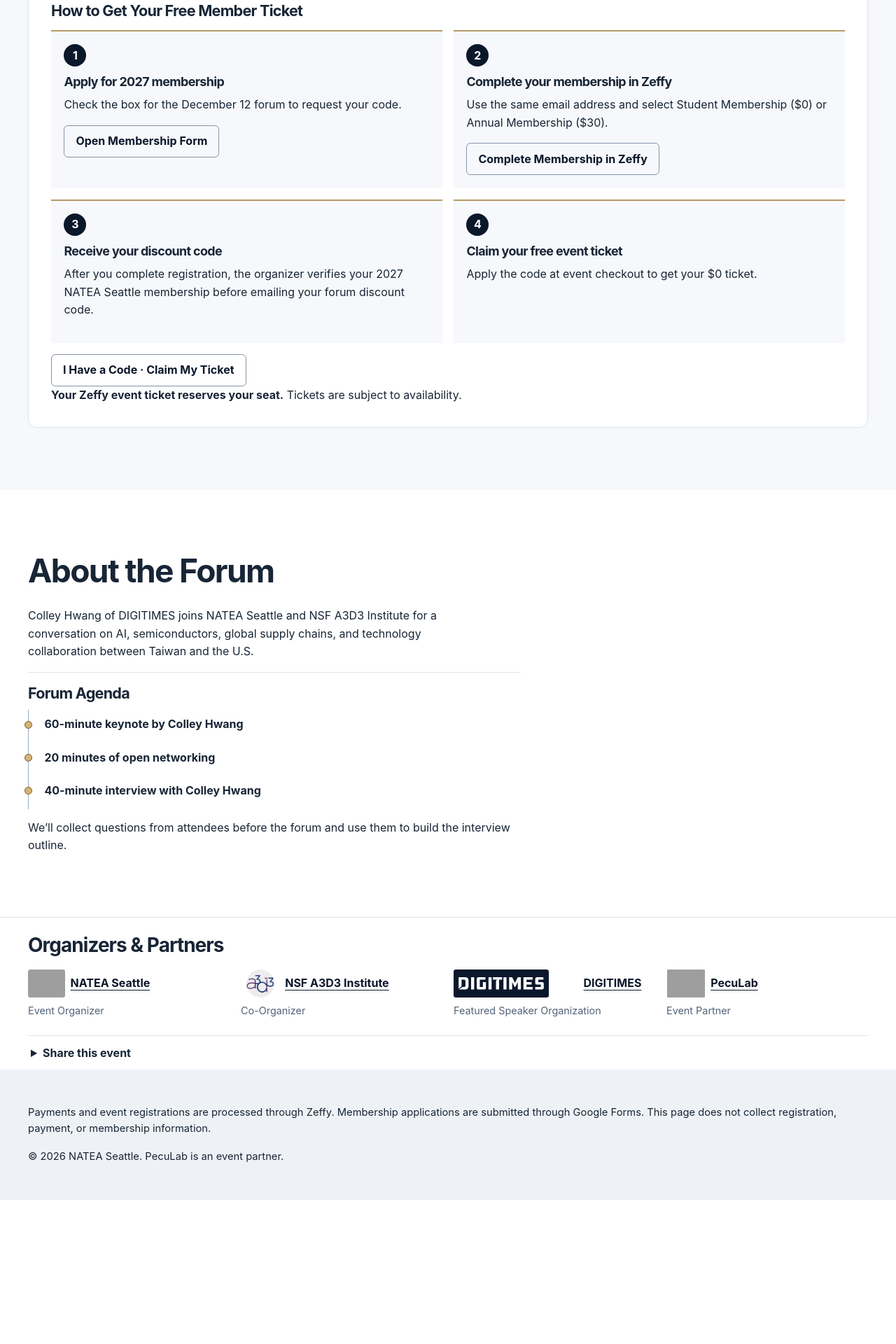
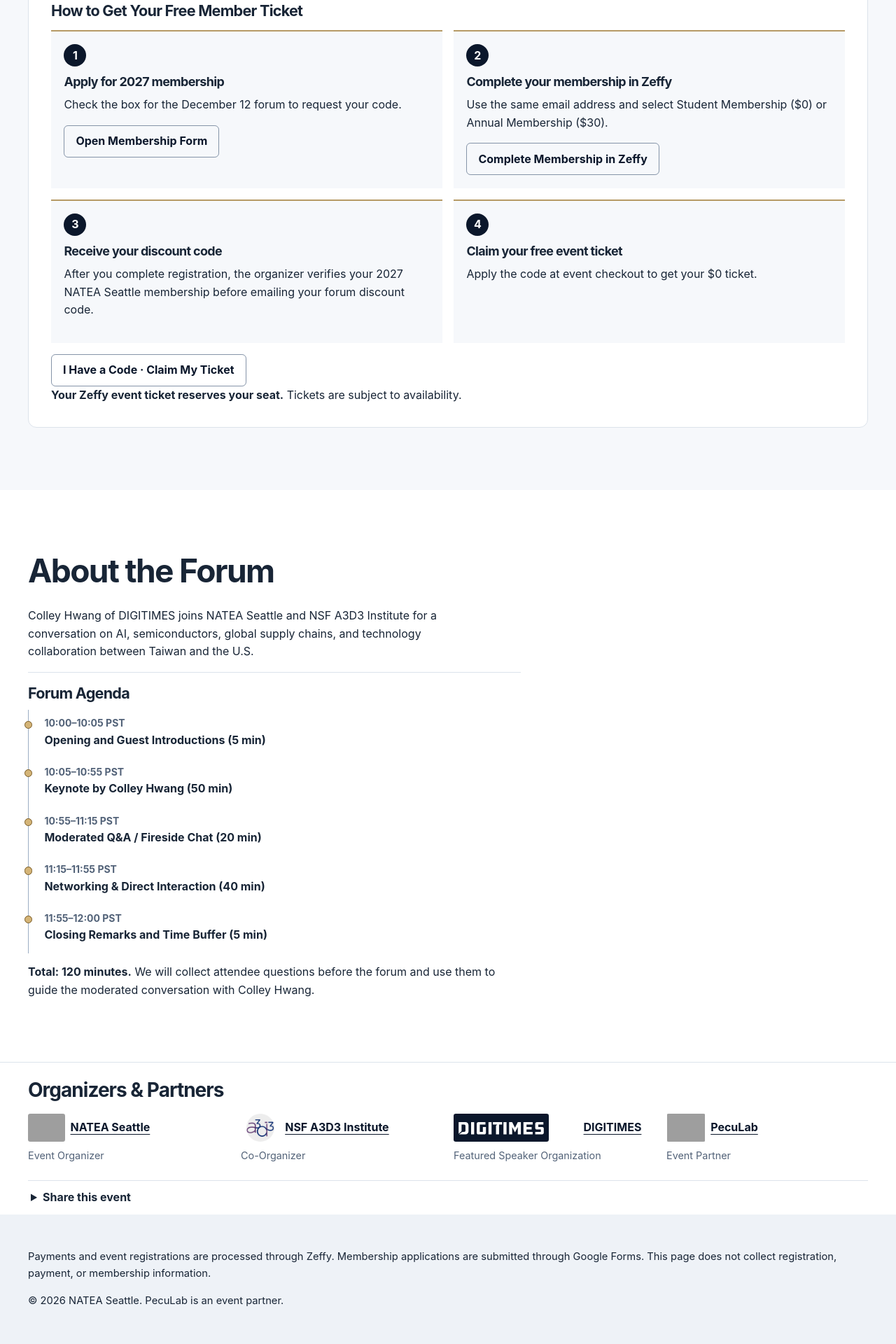
Before and after one commit to peculab/peculab.github.io, a Jekyll site: the page natea-digitimes-2026/index.html, which Jekyll copies as it is, in a window 1280 px wide. Shown: the part 1669-3589 px from the top of the page at 70% size. Built offline with Jekyll 4.4.1, drawn with Linux system fonts in a browser that asks for light colours; before the commit the page ends 3383 px from its top, so only the background shows below that; grey boxes are pictures that could not be loaded.

Commit message:
Update NATEA DIGITIMES forum agenda

```diff
--- a/natea-digitimes-2026/app.js
+++ b/natea-digitimes-2026/app.js
@@ -145,13 +145,14 @@
   }
   one("[data-agenda]").replaceChildren(...AGENDA.map((item) => {
     const row = document.createElement("li");
-    row.append(item.title);
-    if (item.confirmed && item.startTime) {
-      const start = document.createElement("time");
-      start.dateTime = item.startTime;
-      start.textContent = displayTime(item.startTime) + " " + zone;
-      row.prepend(start);
-    }
+    const range = document.createElement("span");
+    range.className = "agenda-time";
+    const start = document.createElement("time");
+    start.dateTime = start.textContent = item.startTime;
+    const end = document.createElement("time");
+    end.dateTime = end.textContent = item.endTime;
+    range.append(start, "\u2013", end, " PST");
+    row.append(range, item.title + " (" + item.duration + " min)");
     return row;
   }));
 
--- a/natea-digitimes-2026/config.js
+++ b/natea-digitimes-2026/config.js
@@ -143,18 +143,33 @@ const ORGANIZATIONS = [
 
 const AGENDA = [
   {
-    "title": "60-minute keynote by Colley Hwang",
-    "startTime": null,
-    "confirmed": true
+    "title": "Opening and Guest Introductions",
+    "startTime": "10:00",
+    "endTime": "10:05",
+    "duration": 5
   },
   {
-    "title": "20 minutes of open networking",
-    "startTime": null,
-    "confirmed": true
+    "title": "Keynote by Colley Hwang",
+    "startTime": "10:05",
+    "endTime": "10:55",
+    "duration": 50
   },
   {
-    "title": "40-minute interview with Colley Hwang",
-    "startTime": null,
-    "confirmed": true
+    "title": "Moderated Q&A / Fireside Chat",
+    "startTime": "10:55",
+    "endTime": "11:15",
+    "duration": 20
+  },
+  {
+    "title": "Networking & Direct Interaction",
+    "startTime": "11:15",
+    "endTime": "11:55",
+    "duration": 40
+  },
+  {
+    "title": "Closing Remarks and Time Buffer",
+    "startTime": "11:55",
+    "endTime": "12:00",
+    "duration": 5
   }
 ];
--- a/natea-digitimes-2026/index.html
+++ b/natea-digitimes-2026/index.html
@@ -98,11 +98,13 @@
     <section id="agenda" class="program-agenda" aria-labelledby="agenda-title">
       <h3 id="agenda-title">Forum Agenda</h3>
       <ol class="timeline" data-agenda>
-        <li>60-minute keynote by Colley Hwang</li>
-        <li>20 minutes of open networking</li>
-        <li>40-minute interview with Colley Hwang</li>
+        <li><span class="agenda-time"><time datetime="10:00">10:00</time>&ndash;<time datetime="10:05">10:05</time> PST</span>Opening and Guest Introductions (5 min)</li>
+        <li><span class="agenda-time"><time datetime="10:05">10:05</time>&ndash;<time datetime="10:55">10:55</time> PST</span>Keynote by Colley Hwang (50 min)</li>
+        <li><span class="agenda-time"><time datetime="10:55">10:55</time>&ndash;<time datetime="11:15">11:15</time> PST</span>Moderated Q&amp;A / Fireside Chat (20 min)</li>
+        <li><span class="agenda-time"><time datetime="11:15">11:15</time>&ndash;<time datetime="11:55">11:55</time> PST</span>Networking &amp; Direct Interaction (40 min)</li>
+        <li><span class="agenda-time"><time datetime="11:55">11:55</time>&ndash;<time datetime="12:00">12:00</time> PST</span>Closing Remarks and Time Buffer (5 min)</li>
       </ol>
-      <p class="agenda-description">We’ll collect questions from attendees before the forum and use them to build the interview outline.</p>
+      <p class="agenda-description"><strong>Total: 120 minutes.</strong> We will collect attendee questions before the forum and use them to guide the moderated conversation with Colley Hwang.</p>
     </section>
   </section>
   <section class="brand-strip" id="partners"><div class="wrap"><h2>Organizers &amp; Partners</h2><div class="org-grid" data-org-list="credits">
--- a/natea-digitimes-2026/styles.css
+++ b/natea-digitimes-2026/styles.css
@@ -98,7 +98,7 @@ summary { cursor: pointer; min-height: 44px; padding: .7rem .25rem; font-weight:
 .timeline { list-style: none; padding: 0 0 0 1.1rem; margin: 0; border-left: 1px solid #9baec4; }
 .timeline li { position: relative; padding: .5rem 0 .85rem .3rem; font-weight: 675; }
 .timeline li::before { content: ""; position: absolute; width: .7rem; height: .7rem; top: .95rem; left: -1.48rem; background: var(--gold); border: 1px solid #785a24; border-radius: 50%; }
-.timeline time { display: block; color: var(--muted); font-size: .875rem; }
+.timeline .agenda-time { display: block; color: var(--muted); font-size: .875rem; }
 .feedback { min-height: 1.6em; }
 .site-footer { background: #eef2f7; padding-block: 2.1rem; }
 .footer-meta { font-size: .92rem; }
```
